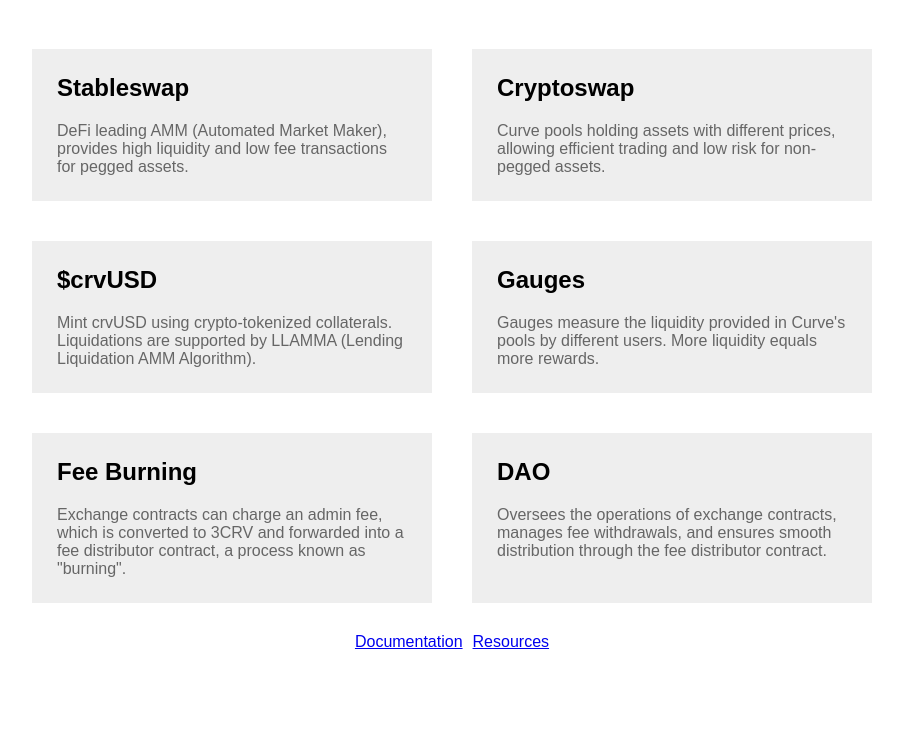
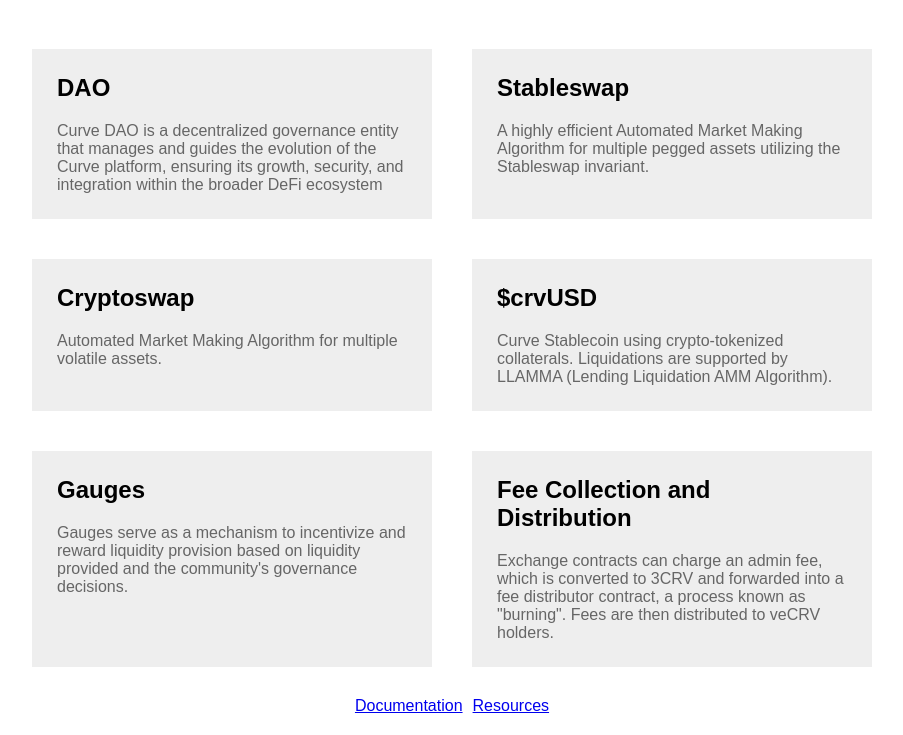
Before and after one commit to CurveDocs/curve-docs-landing, a website built with Parcel: page index.html in a window 1280 px wide. Shown: the part 98-833 px from the top of the page, without its empty margins (188-1091 px from the left). Before the commit the page ends 800 px from the top, so only its background shows below. Built offline with nearby package versions, Linux system fonts and the light colour scheme; files whose address does not match are found by name.

Commit message:
init (test)

```diff
--- a/index.html
+++ b/index.html
@@ -14,11 +14,18 @@
       <main>
         <ul class="feature-list">
           <li class="feature">
+            <a href="https://docs.curve.fi/references/whitepapers/dao/">
+              <h2>DAO</h2>
+              <p>
+                Curve DAO is a decentralized governance entity that manages and guides the evolution of the Curve platform, ensuring its growth, security, and integration within the broader DeFi ecosystem
+              </p>
+            </a>
+          </li>
+          <li class="feature">
             <a href="https://docs.curve.fi/stableswap_exchange/overview/">
               <h2>Stableswap</h2>
               <p>
-                DeFi leading AMM (Automated Market Maker), provides high
-                liquidity and low fee transactions for pegged assets.
+                A highly efficient Automated Market Making Algorithm for multiple pegged assets utilizing the Stableswap invariant.
               </p>
             </a>
           </li>
@@ -26,8 +33,7 @@
             <a href="https://docs.curve.fi/references/whitepapers/cryptoswap/">
               <h2>Cryptoswap</h2>
               <p>
-                Curve pools holding assets with different prices, allowing
-                efficient trading and low risk for non-pegged assets.
+                Automated Market Making Algorithm for multiple volatile assets.
               </p>
             </a>
           </li>
@@ -35,7 +41,7 @@
             <a href="https://docs.curve.fi/LLAMMA/overview/">
               <h2>$crvUSD</h2>
               <p>
-                Mint crvUSD using crypto-tokenized collaterals. Liquidations are
+                Curve Stablecoin using crypto-tokenized collaterals. Liquidations are
                 supported by LLAMMA (Lending Liquidation AMM Algorithm).
               </p>
             </a>
@@ -46,8 +52,7 @@
             >
               <h2>Gauges</h2>
               <p>
-                Gauges measure the liquidity provided in Curve's pools by
-                different users. More liquidity equals more rewards.
+                Gauges serve as a mechanism to incentivize and reward liquidity provision based on liquidity provided and the community's governance decisions.
               </p>
             </a>
           </li>
@@ -55,21 +60,11 @@
             <a
               href="https://docs.curve.fi/curve_dao/FeeCollection%26Distribution/overview/"
             >
-              <h2>Fee Burning</h2>
+              <h2>Fee Collection and Distribution</h2>
               <p>
                 Exchange contracts can charge an admin fee, which is converted
                 to 3CRV and forwarded into a fee distributor contract, a process
-                known as "burning".
-              </p>
-            </a>
-          </li>
-          <li class="feature">
-            <a href="https://docs.curve.fi/references/whitepapers/dao/">
-              <h2>DAO</h2>
-              <p>
-                Oversees the operations of exchange contracts, manages fee
-                withdrawals, and ensures smooth distribution through the fee
-                distributor contract.
+                known as "burning". Fees are then distributed to veCRV holders.
               </p>
             </a>
           </li>
```
